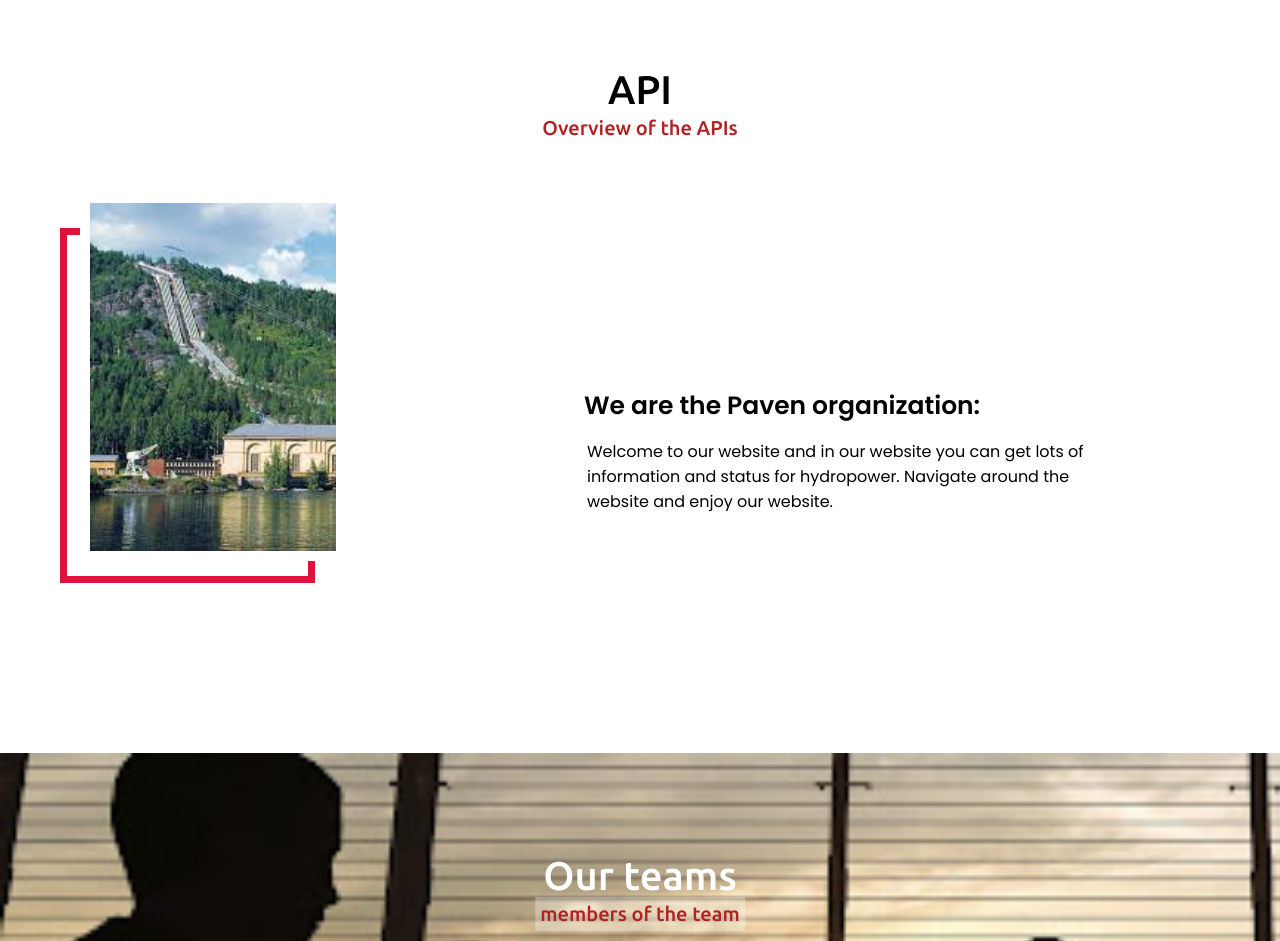
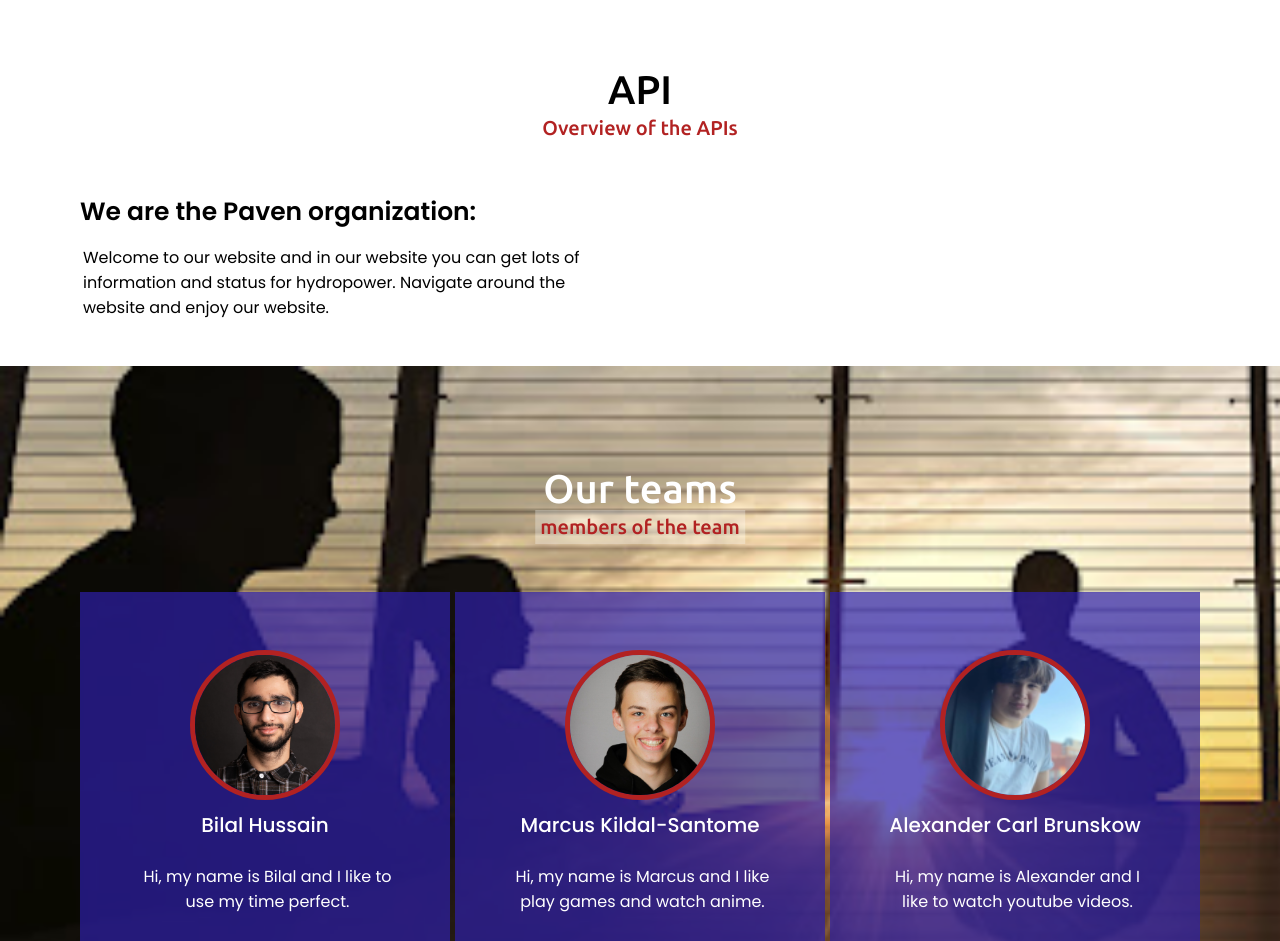
Before and after one commit to MarcusKildal/paven.as-bouve, a PHP site: page /main.php in a window 1280 px wide. Shown: the part 1619-2560 px from the top of the page. Run offline with PHP 8.4, Linux system fonts and the light colour scheme; the visitor is signed in with stand-in values (Sample User, id 1); some libraries are stand-ins or nearby versions.

Commit message:
fjernet bildet

```diff
--- a/PHP&CSS&JS-filer/main.php
+++ b/PHP&CSS&JS-filer/main.php
@@ -178,14 +178,6 @@ if(empty($_SESSION["id"])) {
     <div class="api-at">
 
 
-     <div class="api-left">
-
-      <div class="about-image">
-        <img src="bilder-video/vann/vannkraft-2.jpeg" alt="Bilde av meg">
-      </div>
-
-     </div>
-
 
       <div class="api-right">
         <div class="api-text">We are the Paven organization: <span class="typing-2"></span></div>
--- a/PHP&CSS&JS-filer/style-10.css
+++ b/PHP&CSS&JS-filer/style-10.css
@@ -663,15 +663,6 @@ section .api-title::after {
 }
 
 
-/* gir høyde og bredde til bilde, somn er i venstre side.
-   Derette skal bilde passe inn i, gitt høyde og bredde */
-
-.api .api-left img {
-
-  	height: 100%;
-  	width: 100%;
-  	object-fit: cover;
- }
 
 
 /* gir bredde til about teksten og hvit farge, som er i høyre side.
@@ -716,13 +707,6 @@ section .api-title::after {
   justify-content: space-between;
 }
 
-/* gir høyde og bredde til linje som er bak bilde. */
-
-#api .api-left {
-  width: 380px;
-  height: 460px;
- }
-
 
  /* gir høyde, bredde, posisjon og hvit farge, til box som er rundt bilde. */
 
@@ -734,18 +718,7 @@ section .api-title::after {
  }
 
 
- /* gir høyde, bredde, verdi, posisjon og blå farge til innhold box som er bak bilde. */
 
- #api .api-left .about-image::after {
-   content: '';
-   position: absolute;
-   left: -30px;
-   top: 25px;
-   height: 98%;
-   width: 98%;
-   border: 7px solid crimson;
-   z-index: -1;
- }
 /* API section styling End */
 
 
```
